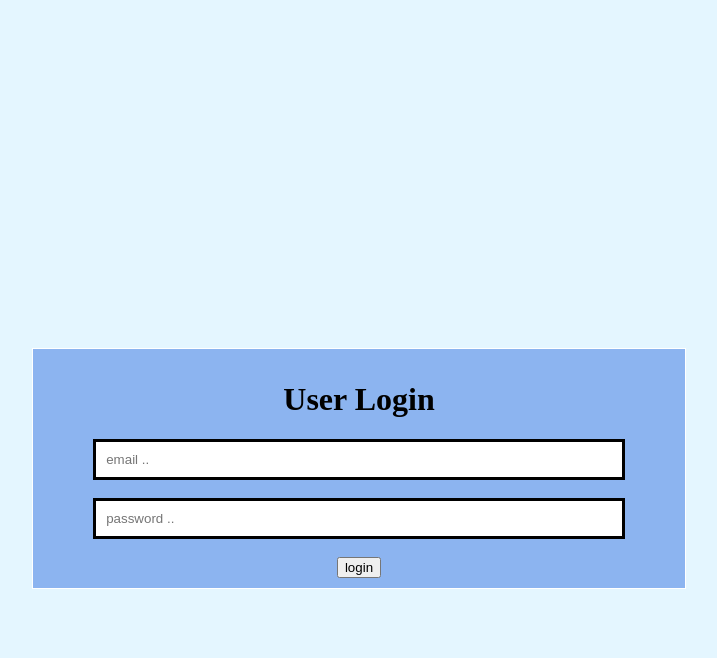
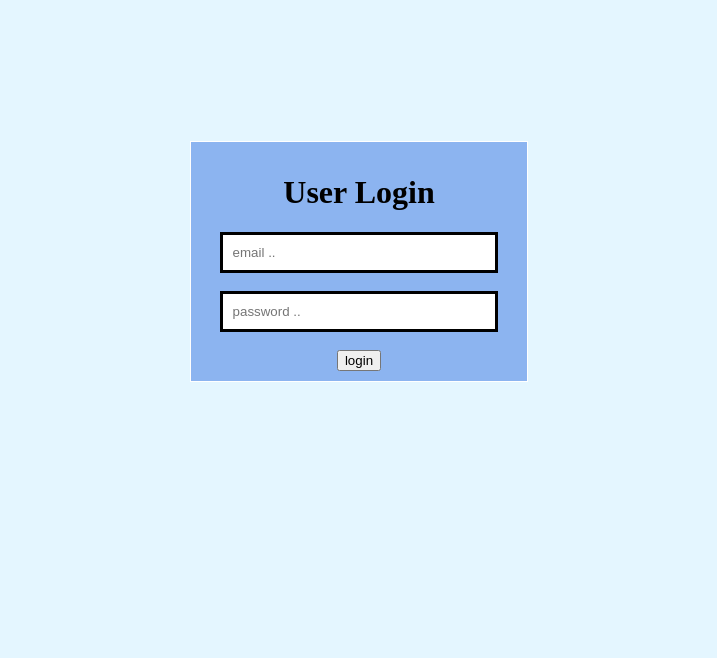
Before and after one commit to NIrajan-15/PasswordManager, a Django app: page /login/ in a window 1280 px wide. Shown: the top 658 px of the page, without its empty margins (281-998 px from the left). Run offline with Django 4.2, Linux system fonts and the light colour scheme.

Commit message:
Comments

```diff
--- a/manager/filters.py
+++ b/manager/filters.py
@@ -3,6 +3,7 @@ import django_filters
 
 from . models import *
 
+# Django-filter to filter those accounts whose name contains the string that is searched
 class AccountFilter(django_filters.FilterSet):
 
     class Meta:
--- a/manager/forms.py
+++ b/manager/forms.py
@@ -1,13 +1,14 @@
 from django import forms
 from .models import Account
 
-# account addd form
+# From to add accounts to the database
 class AccountForm(forms.ModelForm):
 
     class Meta:
         model = Account
         fields= '__all__'
 
+# Form to take input to search for account
 class SearchForm(forms.ModelForm):
 
     class Meta:
--- a/manager/models.py
+++ b/manager/models.py
@@ -5,7 +5,7 @@ from django.db.models.deletion import CASCADE
 from django.contrib.auth.models import AbstractBaseUser, BaseUserManager ,PermissionsMixin
 from django.utils.translation import gettext_lazy as _
 
-# custom usermodel
+# A custom Usermodel to represent User Manager
 class UserManager(BaseUserManager):
     use_in_migrations = True
     def create_user(self,email,password, **extra_fields):
@@ -33,6 +33,7 @@ class UserManager(BaseUserManager):
 
 
 
+# A class representing User
 class User(AbstractBaseUser, PermissionsMixin):
     email = models.EmailField(_('email address'), unique=True)
 
@@ -45,7 +46,7 @@ class User(AbstractBaseUser, PermissionsMixin):
 
 
 
-# Create your models here.
+# A class representing Accounts
 class Account(models.Model):
     Account_choices = (('Kennedy Rice Mill','Kennedy Rice Mill'),('Neighbor Cookies','Neighbor Cookies'),)
     name = models.CharField(max_length=50)
@@ -58,6 +59,7 @@ class Account(models.Model):
     def __str__(self):
         return self.name
 
+# Class representing Update Hisotry
 class UpdateHistory(models.Model):
     email = models.EmailField(blank=True,null=True)
     updated_column = models.CharField(max_length=200,blank=True,null=True)
--- a/manager/templates/manager/loginpage.html
+++ b/manager/templates/manager/loginpage.html
@@ -11,11 +11,12 @@
             }
             .container{
                 margin: auto;
-                width: 100%;
+                width: 50%;
+
                 padding: 10px;
                 text-align: center;
                 padding: 70px 0;
-                margin-top: 12%;
+
             }
             .input-box1 {
 
```
Also changed, not shown: manager/admin.py (+5 -3 lines), manager/views.py (+17 -2 lines), README.md, db.sqlite3.
